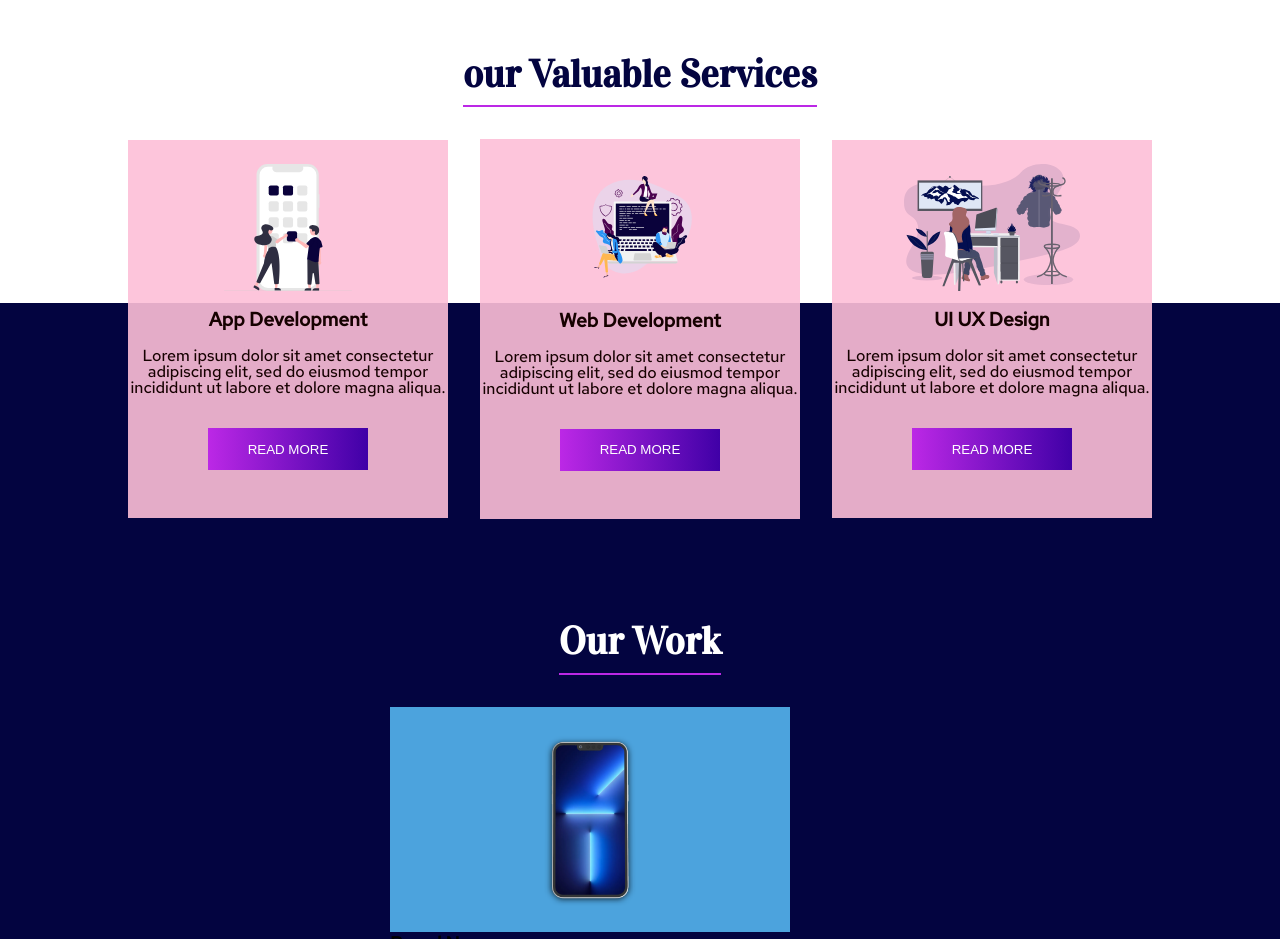
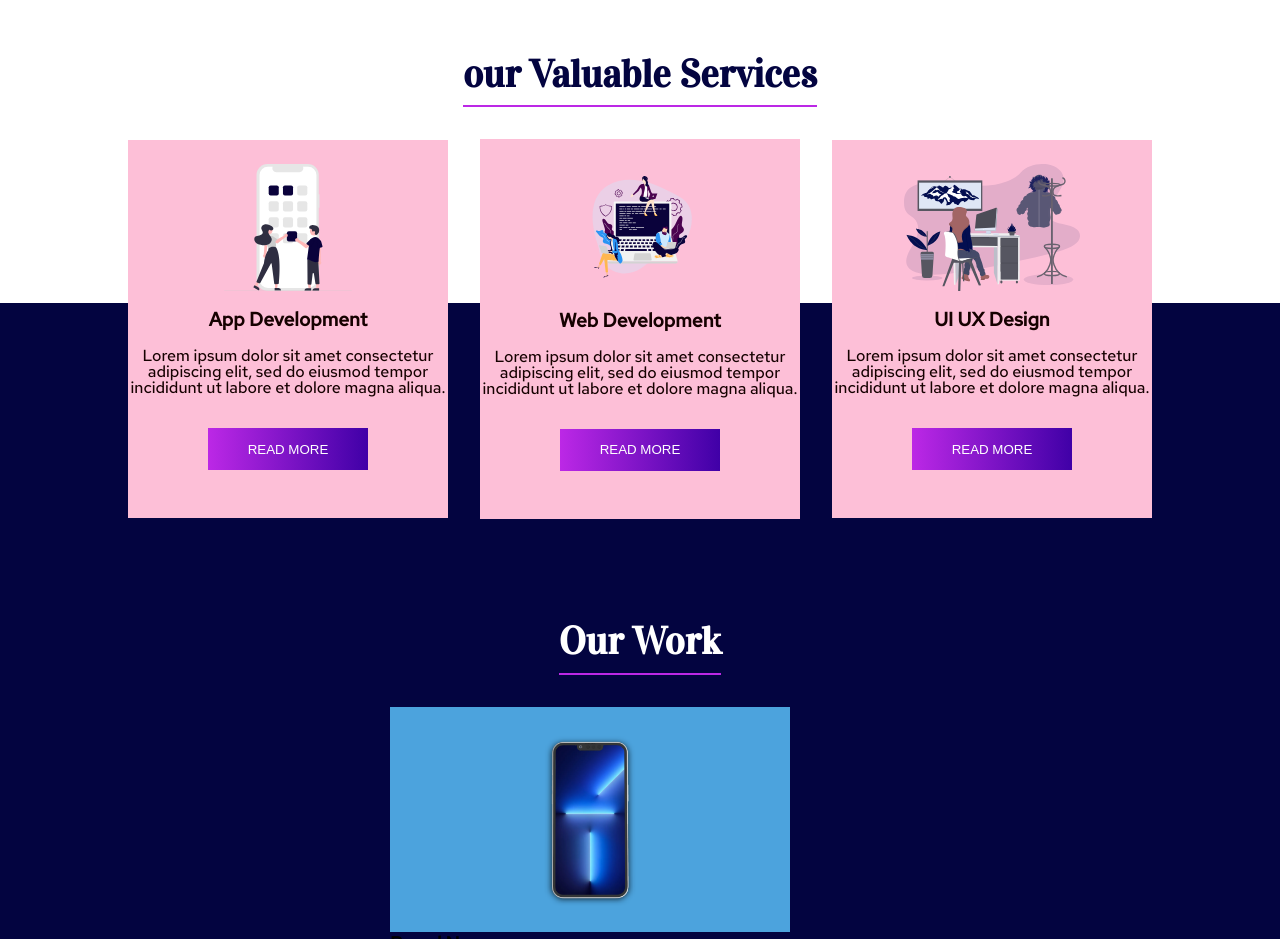
Before and after one commit to oericdacosta/digitalMarketing-landinPage, a plain HTML site: page index.html in a window 1280 px wide. Shown: the part 780-1719 px from the top of the page. Drawn offline with Linux system fonts and the light colour scheme.

Commit message:
Remove opacity

```diff
--- a/styles/components/main-article.css
+++ b/styles/components/main-article.css
@@ -10,7 +10,7 @@
     padding-bottom: 3em;
     flex-direction: column;
     max-width: 25%;
-    background-color: rgba(253, 191, 215, 0.9);
+    background-color: rgba(253, 191, 215, 1);
 }
 
 .main-article .figure .image{
```
